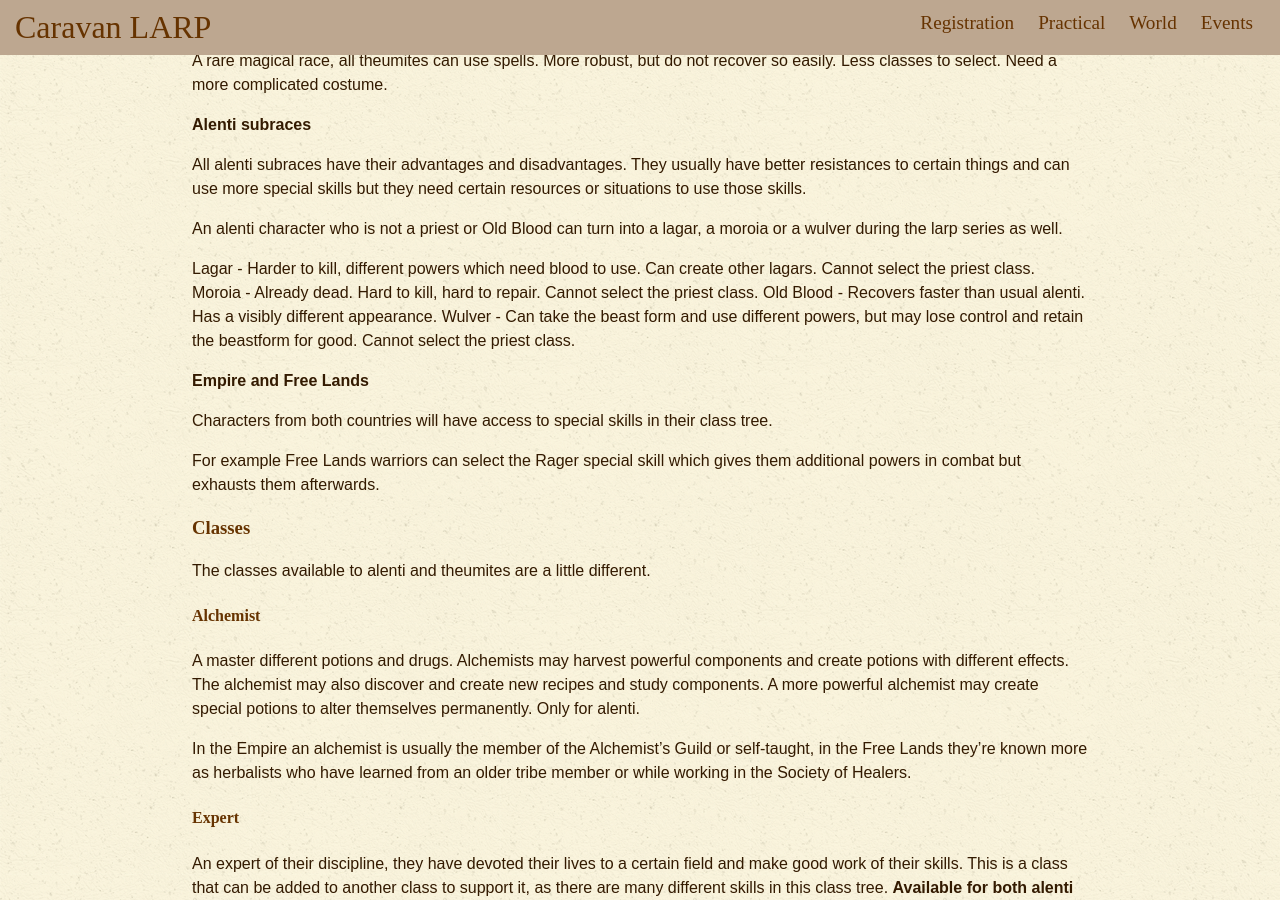
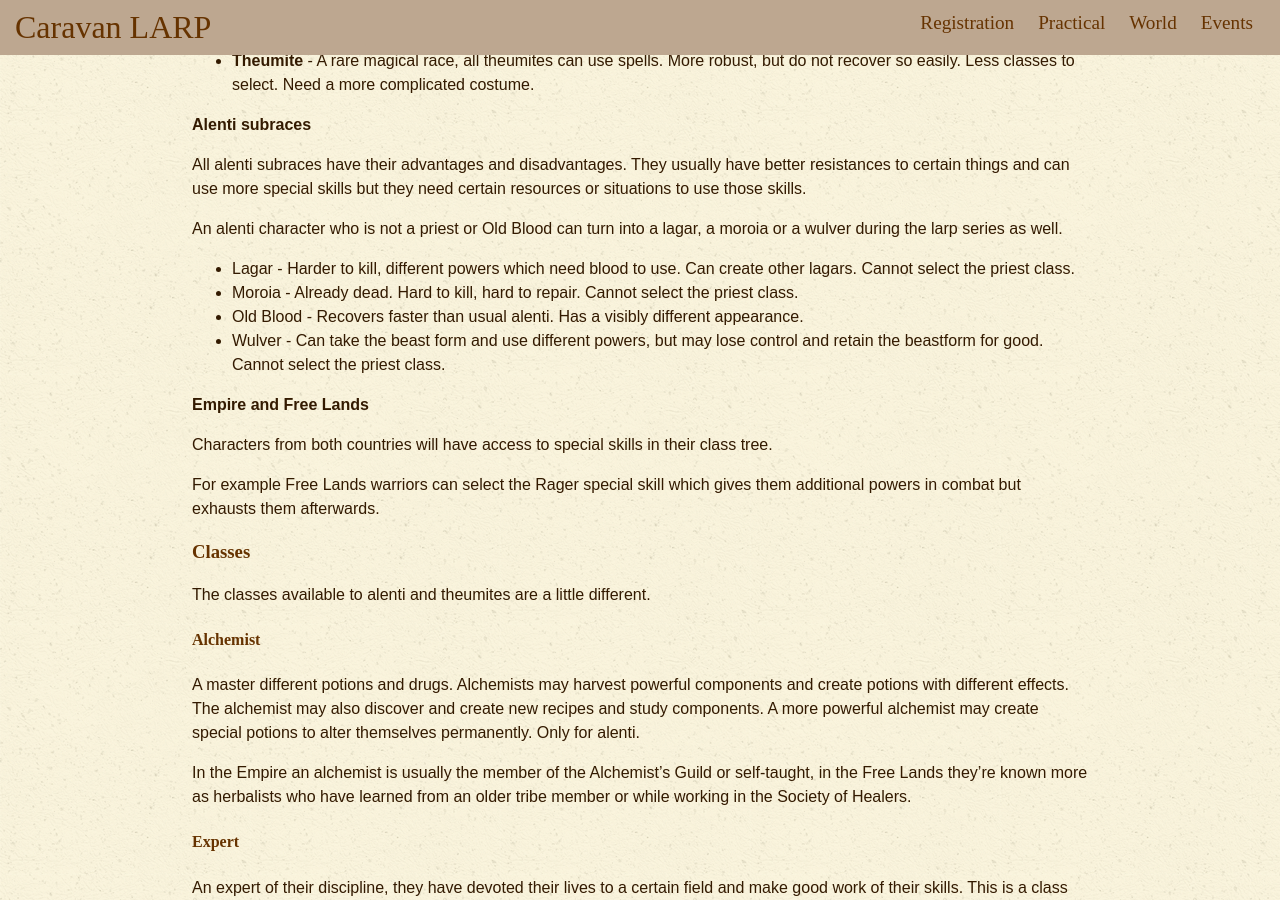
Before and after one commit to karavanlarp/karavanlarp.github.io, a Jekyll site: the page built from eng/useful/characterrules.md, in a window 1280 px wide and 900 px high, scrolled down 376 px. Built offline with Jekyll 4.4.1, drawn with Linux system fonts in a browser that asks for light colours; some web fonts are replaced.

Commit message:
format fix

```diff
--- a/eng/useful/characterrules.md
+++ b/eng/useful/characterrules.md
@@ -14,8 +14,8 @@ The character can be developed further between events with experience points rec
 
 ### Playable races
 
-**Alenti** - Most numerous of the races, with no special abilities. Recover easily and have the widest class selection.
-**Theumite** - A rare magical race, all theumites can use spells. More robust, but do not recover so easily. Less classes to select. Need a more complicated costume.
+* **Alenti** - Most numerous of the races, with no special abilities. Recover easily and have the widest class selection.
+* **Theumite** - A rare magical race, all theumites can use spells. More robust, but do not recover so easily. Less classes to select. Need a more complicated costume.
 
 **Alenti subraces**
 
@@ -23,10 +23,10 @@ All alenti subraces have their advantages and disadvantages. They usually have b
 
 An alenti character who is not a priest or Old Blood can turn into a lagar, a moroia or a wulver during the larp series as well.
 
-Lagar - Harder to kill, different powers which need blood to use. Can create other lagars. Cannot select the priest class.
-Moroia - Already dead. Hard to kill, hard to repair. Cannot select the priest class.
-Old Blood - Recovers faster than usual alenti. Has a visibly different appearance.
-Wulver - Can take the beast form and use different powers, but may lose control and retain the beastform for good. Cannot select the priest class.
+* Lagar - Harder to kill, different powers which need blood to use. Can create other lagars. Cannot select the priest class.
+* Moroia - Already dead. Hard to kill, hard to repair. Cannot select the priest class.
+* Old Blood - Recovers faster than usual alenti. Has a visibly different appearance.
+* Wulver - Can take the beast form and use different powers, but may lose control and retain the beastform for good. Cannot select the priest class.
 
 **Empire and Free Lands**
 
```
